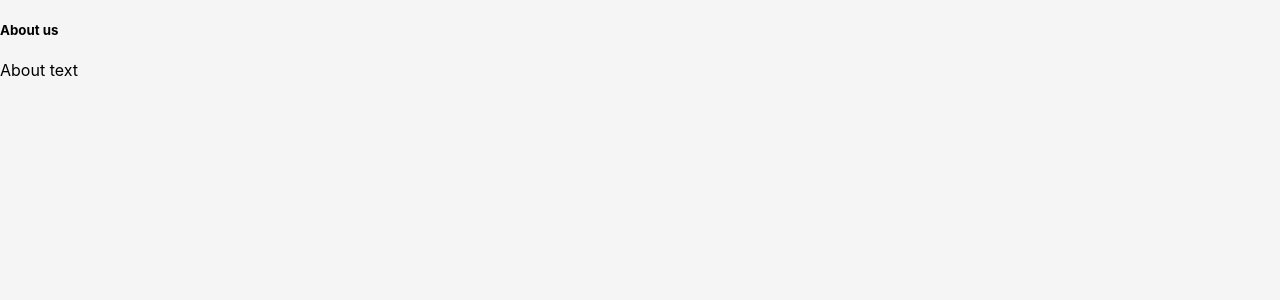
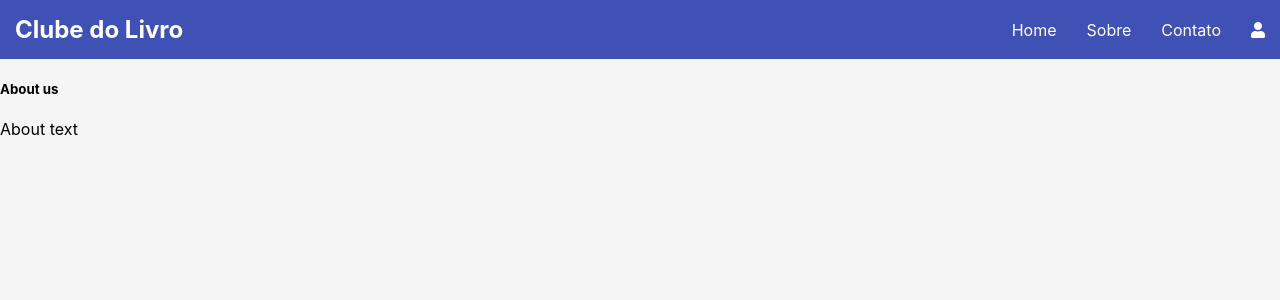
Before and after one commit to vcnsiqueira/BookClubApp, a React (Create React App) app: page /about in a window 1280 px wide. Shown: the top 300 px of the page. Built offline with nearby package versions, Linux system fonts and the light colour scheme.

Commit message:
I included the Link component into the navbar component, so now every Link page is clickable and render the specific page

```diff
--- a/src/App.js
+++ b/src/App.js
@@ -7,12 +7,14 @@ import Home from './Pages/Home/Home';
 import About from './Pages/About/About';
 import Contact from './Pages/Contact/Contact';
 import Error from './Pages/Error/Error';
+import Navbar from './Components/Navbar/Navbar';
 
 
 const App = () => {
   return (
       <Fragment>
         <BrowserRouter>
+            <Navbar />
             <Switch>
                 <Route path="/" component={Home} exact/>
                 <Route path="/about" component={About}/>
--- a/src/Components/Navbar/Navbar.js
+++ b/src/Components/Navbar/Navbar.js
@@ -1,14 +1,21 @@
 import React from 'react';
 import { NavbarList, List } from './styled/Navbar.styled.js';
+import { Link } from 'react-router-dom';
 
 const Navbar = () => {
     return(
         <nav>
             <NavbarList>
                 <List>Clube do Livro</List>
-                <List>Home</List>
-                <List>Sobre</List>
-                <List>Contato</List>
+                <List>
+                    <Link to='/' style={{textDecoration: 'none', color: 'white'}}>Home</Link>
+                </List>
+                <List>
+                    <Link to='/about' style={{textDecoration: 'none', color: 'white'}}>Sobre</Link>
+                </List>
+                <List>
+                    <Link to='/contact' style={{textDecoration: 'none', color: 'white'}}>Contato</Link>
+                </List>
                 <List><i className="fas fa-user"/></List>
             </NavbarList>
         </nav>
--- a/src/Pages/Home/Home.js
+++ b/src/Pages/Home/Home.js
@@ -29,7 +29,6 @@ const Home = () => {
 
   return (
     <Fragment>
-        <Navbar />
         <Dashboard books={books} addBook={addBook} deleteBook={deleteBook}/>
     </Fragment>
   );
```
